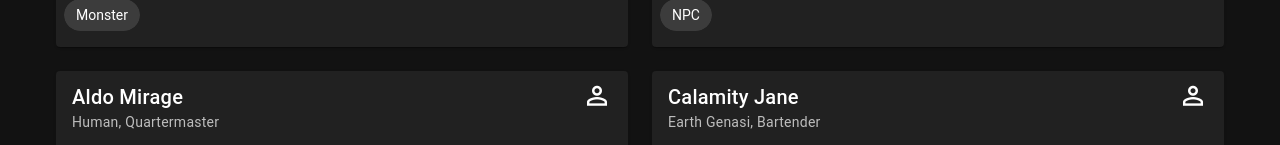
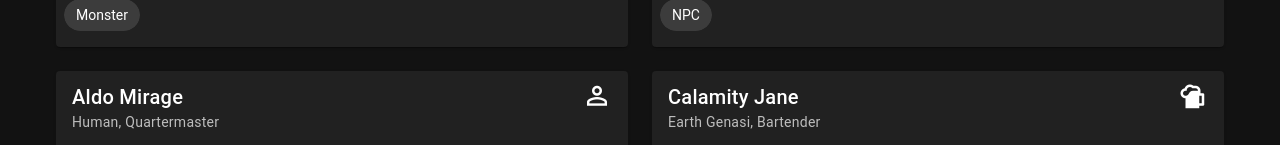
Before and after one commit to AlexMay00/therenthyr, a Vue app: page / in a window 1280 px wide. Shown: the part 449-594 px from the top of the page. Built offline with nearby package versions, Linux system fonts and the light colour scheme.

Commit message:
session 7

```diff
--- a/src/components/Library.vue
+++ b/src/components/Library.vue
@@ -7,6 +7,7 @@
     :items="currentOption === 'all' ? nouns : nouns.filter(noun => noun.type === currentOption || noun.subtype == currentOption)"
     :items-per-page="-1"
     :search="search"
+    :custom-filter="searchAfterThreeChars"
   >
     <template v-slot:default="{ items }">
       <v-row>
@@ -282,7 +283,7 @@
           tags: ['NPC', 'Darning Needle', 'Bartender'],
           associations: ['Toggins', 'Pepper'],
           voice: '../bumper.ogg',
-          icon: 'mdi-account-outline',
+          icon: 'mdi-glass-mug-variant',
           type: 'character',
           subtype: 'npc',
           order: 190
@@ -666,7 +667,7 @@
           info: 'Calamity has a big crack in her left arm that has been filled with copper.',
           tags: ['NPC', 'Bartender'],
           associations: ['Almiraj'],
-          icon: 'mdi-account-outline',
+          icon: 'mdi-glass-mug-variant',
           type: 'character',
           subtype: 'npc',
           order: 470
@@ -715,7 +716,13 @@
     methods: {
       optionChanged (option) {
         this.currentOption = option
-      }
+      },
+      searchAfterThreeChars (value, query, item) {
+        if(query.length > 2)
+          return value != null &&
+            query != null &&
+            value.toString().indexOf(query) !== -1
+      },
   }
 }
 </script>
--- a/src/components/Recap.vue
+++ b/src/components/Recap.vue
@@ -95,7 +95,8 @@
           headline: 'Session 5',
           text: 'The students began classes and met with their mentors for the first time.\n\nDashiel followed Professor Strauss to a theatre called Bashaba\'s Blessing, where they meet the owner Tippy. Tippy hired Dashiel as an intern and tasked him with bringing friends to a show on Friday night. Selmenoch met with his mentor, who happened to have had his arm cut off by Sel\'s grandfather. Dave\'s mentor, Gormand, helped Dave get big mad and encouraged Dave to continue working to find and control his anger. Chipp\'s mentor, Flint, spent some time getting to know his new apprentice, and showed her a few parkour shortcuts around the school. Sefy and her mentor discussed religion and history for a time, and she was encouraged to attend the next Gathering of Faith. Dahlen met with Headmistress Claire, who was concerned about the way Dahlen has been given powers from an unknown patron, especially without a set contract.\n\nThe day ended with Dahlen having an intense dream about being chased by a giant armored bear with rocky protrusions coming from its neck and face. A diadem that Dahlen was wearing falls off of his head and erupts into a green light. As Dahlen awakes, he sees that his necklace has a slight green glow, and is burning hot to the touch. Spooky stuff.\n\nMost importantly, we leveled up! Level 3 baybeee let\'s goooooo',
           icon: 'mdi-notebook-edit',
-          audio: '../session5.ogg'
+          audio: '../session5.ogg',
+          avatar: '../schedule.jpg'
         },
         {
           color: 'purple',
@@ -109,9 +110,10 @@
           color: 'blue gray',
           year: 'May 15, 2024',
           headline: 'Session 7',
-          text: 'The group asked their classmate Lyss, who is from the moon, about space hamsters. We fought Garmond, who kicked our asses. \n\n\n\n\n\nStill working on this.',
-          icon: 'mdi-human-male-board',
-          avatar:'../session7.jpg'
+          text: 'The group asked their classmate Lyss, who is from the moon, about space hamsters. She explained how strong and savage they are, but she was acting very suspicious when she said there is not use to keep them caged as a pet.\n\nThe group made their way into town, where they visited The Gathering of Faith, a shopping-mall-esque building where many religious organizations have spaces for worship. Sefy met Priest Redpelt at Ehlonna\'s temple and talked about her father figure, Darius Strongback. Chipp visited the temple of Pelor where sang with an old lady. She met a warforged name Orrena, who is the keeper of the shrine.\n\nThe group window shopped in town for a bit and then headed to their offensive combat class. There, the party was instructed to fight Garmond, who kicked their asses. Garmond said that the mid-term would be fighting in a simulated dungeon.',
+          icon: 'mdi-music',
+          avatar:'../session7.jpg',
+          audio:'../session7.ogg'
         },
         {
           color: 'red',
```
Also changed, not shown: public/schedule.jpg (added), 1 other file (tests, documents, lock files or other folders).
